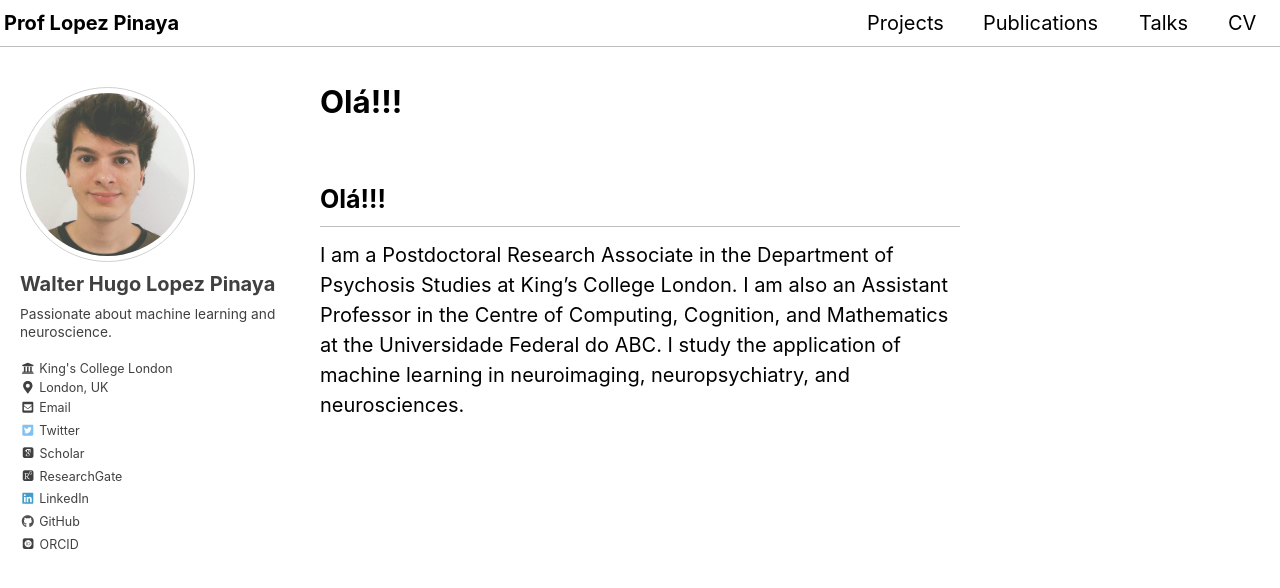
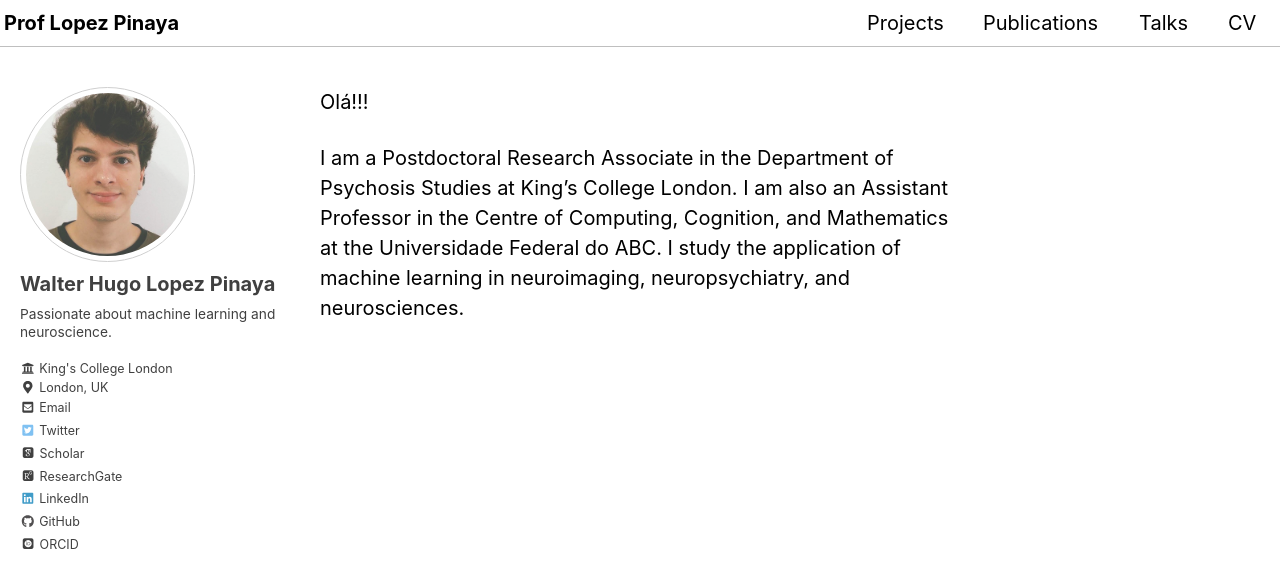
Before and after one commit to Warvito/warvito.github.io, a Jekyll site: the page built from index.md, in a window 1280 px wide and 900 px high. Shown: the top 588 px of the window. Built offline with Jekyll 4.4.1, drawn with Linux system fonts in a browser that asks for light colours; nearby versions of some CDN libraries; some web fonts are replaced; our own code applies the rules of GitHub Pages for plain Markdown files.

Commit message:
Fix content from index

```diff
--- a/index.md
+++ b/index.md
@@ -3,5 +3,6 @@ permalink: /
 author_profile: true
 ---
 
-## Olá!!!
+Olá!!!
+
 I am a Postdoctoral Research Associate in the Department of Psychosis Studies at King's College London. I am also an Assistant Professor in the Centre of Computing, Cognition, and Mathematics at the Universidade Federal do ABC. I study the application of machine learning in neuroimaging, neuropsychiatry, and neurosciences.
```
Also changed, not shown: 2 other files.
